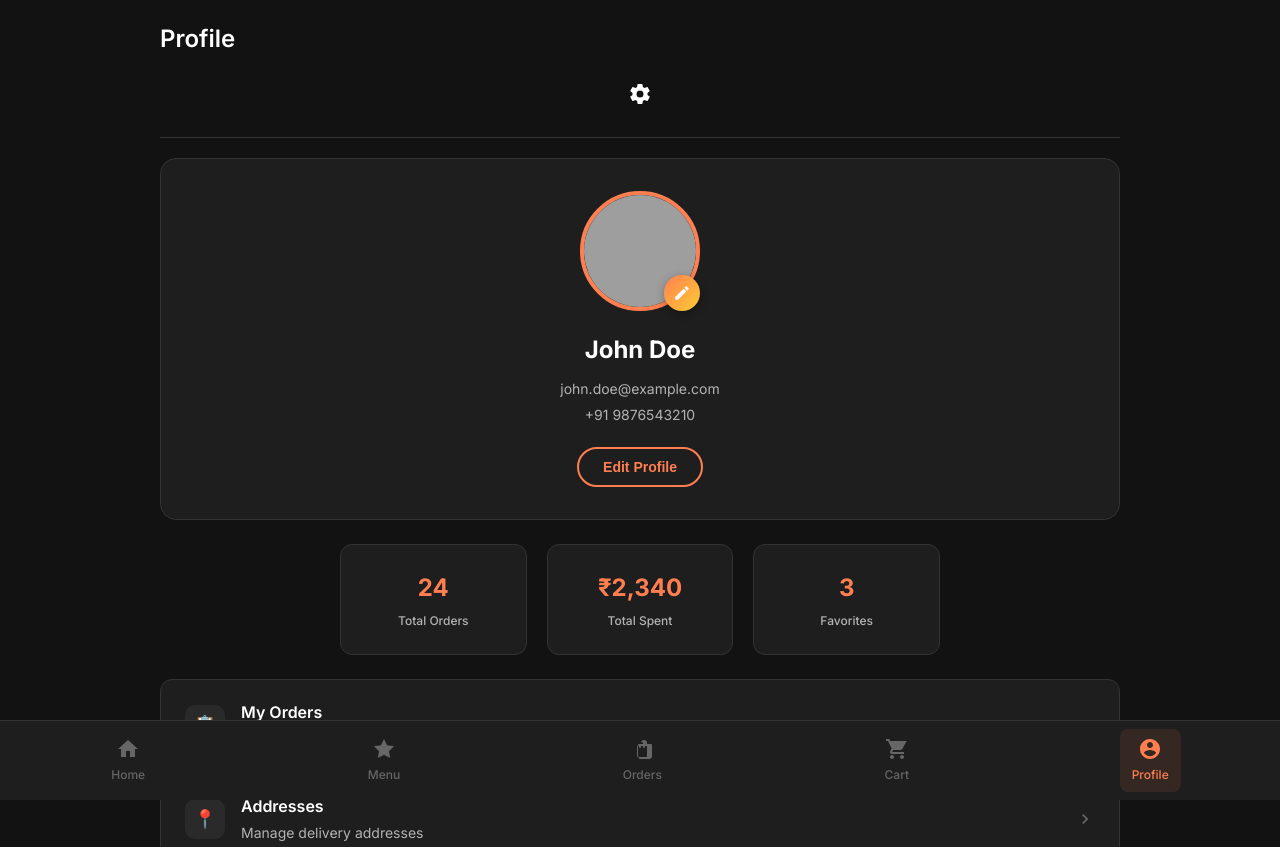
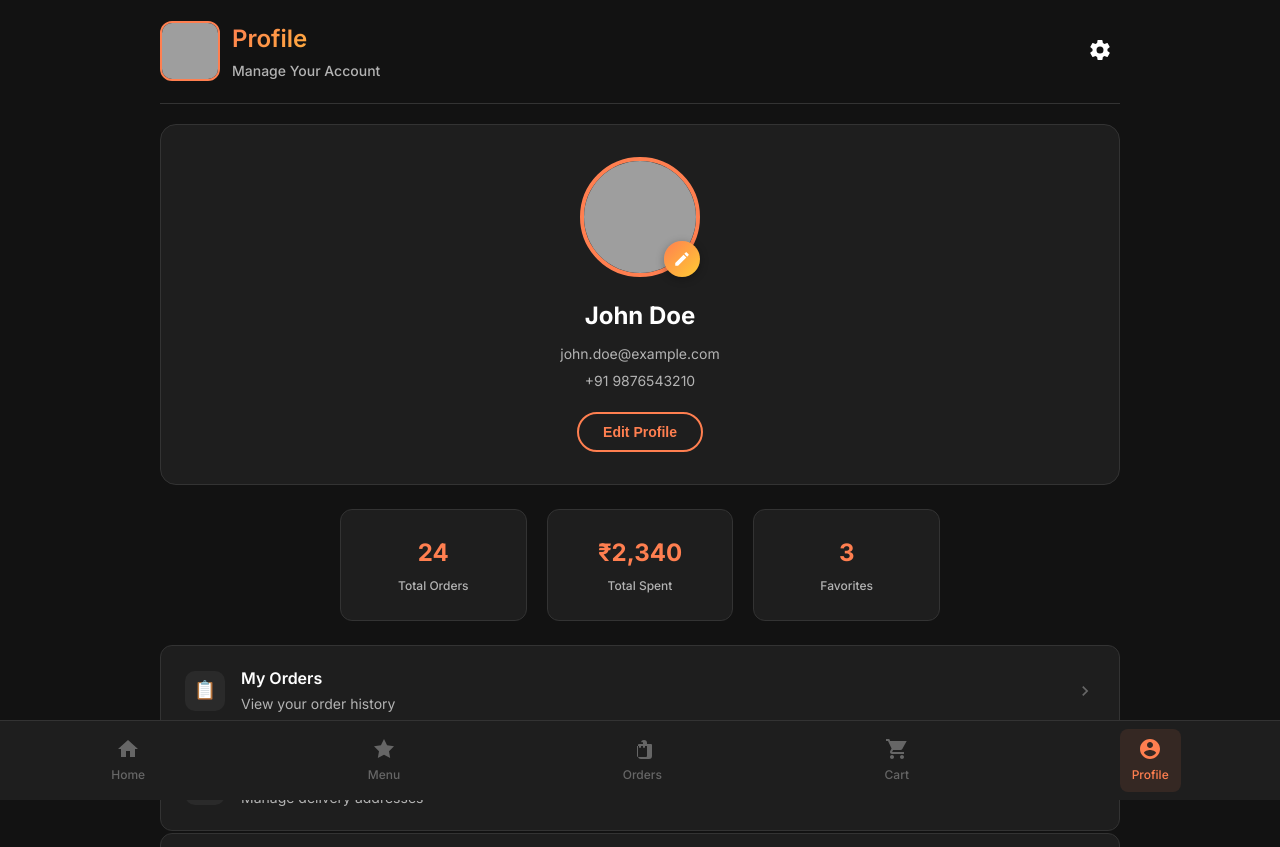
Before and after one commit to Deaptayan/fooddelpub, a website built with Vite: page profile.html in a window 1280 px wide. Shown: the top 847 px of the page. Built offline with nearby package versions, Linux system fonts and the light colour scheme; grey boxes are pictures that could not be loaded.

Commit message:
profile.html

```diff
--- a/profile.html
+++ b/profile.html
@@ -14,12 +14,24 @@
     <div class="container">
         <!-- Header -->
         <header class="header">
-            <h1>Profile</h1>
-            <button class="settings-btn" id="settingsBtn">
-                <svg viewBox="0 0 24 24">
-                    <path d="M12 15.5A3.5 3.5 0 0 1 8.5 12A3.5 3.5 0 0 1 12 8.5a3.5 3.5 0 0 1 3.5 3.5 3.5 3.5 0 0 1-3.5 3.5m7.43-2.53c.04-.32.07-.64.07-.97c0-.33-.03-.66-.07-1l2.11-1.63c.19-.15.24-.42.12-.64l-2-3.46c-.12-.22-.39-.31-.61-.22l-2.49 1c-.52-.39-1.06-.73-1.69-.98l-.37-2.65A.506.506 0 0 0 14 2h-4c-.25 0-.46.18-.5.42l-.37 2.65c-.63.25-1.17.59-1.69.98l-2.49-1c-.22-.09-.49 0-.61.22l-2 3.46c-.13.22-.07.49.12.64L4.57 11c-.04.34-.07.67-.07 1c0 .33.03.65.07.97L2.46 14.6c-.19.15-.24.42-.12.64l2 3.46c.12.22.39.31.61.22l2.49-1c.52.39 1.06.73 1.69.98l.37 2.65c.04.24.25.42.5.42h4c.25 0 .46-.18.5-.42l.37-2.65c.63-.25 1.17-.59 1.69-.98l2.49 1c.22.09.49 0 .61-.22l2-3.46c.12-.22.07-.49-.12-.64l-2.11-1.66Z"/>
-                </svg>
-            </button>
+            <div class="header-top">
+                <div class="brand-section">
+                    <div class="logo">
+                        <img src="https://images.pexels.com/photos/4253302/pexels-photo-4253302.jpeg?auto=compress&cs=tinysrgb&w=100" alt="Delicious Restaurant Logo">
+                    </div>
+                    <div class="brand-info">
+                        <h1 class="restaurant-name">Profile</h1>
+                        <p class="restaurant-tagline">Manage Your Account</p>
+                    </div>
+                </div>
+                <div class="header-actions">
+                    <button class="settings-btn" id="settingsBtn">
+                        <svg viewBox="0 0 24 24">
+                            <path d="M12 15.5A3.5 3.5 0 0 1 8.5 12A3.5 3.5 0 0 1 12 8.5a3.5 3.5 0 0 1 3.5 3.5 3.5 3.5 0 0 1-3.5 3.5m7.43-2.53c.04-.32.07-.64.07-.97c0-.33-.03-.66-.07-1l2.11-1.63c.19-.15.24-.42.12-.64l-2-3.46c-.12-.22-.39-.31-.61-.22l-2.49 1c-.52-.39-1.06-.73-1.69-.98l-.37-2.65A.506.506 0 0 0 14 2h-4c-.25 0-.46.18-.5.42l-.37 2.65c-.63.25-1.17.59-1.69.98l-2.49-1c-.22-.09-.49 0-.61.22l-2 3.46c-.13.22-.07.49.12.64L4.57 11c-.04.34-.07.67-.07 1c0 .33.03.65.07.97L2.46 14.6c-.19.15-.24.42-.12.64l2 3.46c.12.22.39.31.61.22l2.49-1c.52.39 1.06.73 1.69.98l.37 2.65c.04.24.25.42.5.42h4c.25 0 .46-.18.5-.42l.37-2.65c.63-.25 1.17-.59 1.69-.98l2.49 1c.22.09.49 0 .61-.22l2-3.46c.12-.22.07-.49-.12-.64l-2.11-1.66Z"/>
+                        </svg>
+                    </button>
+                </div>
+            </div>
         </header>
 
         <!-- User Info -->
```
